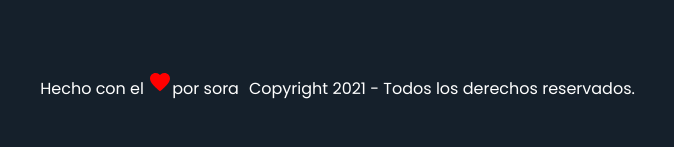
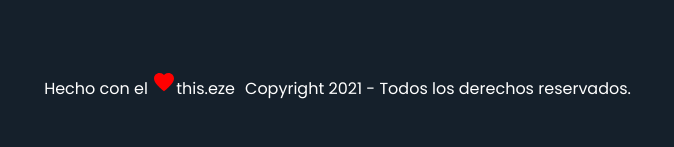
Before and after one commit to mathza18/portafolio, a plain HTML site: page index.html in a window 1280 px wide. Shown: the part 5923-6070 px from the top of the page, 245-919 px from the left. Drawn offline with Linux system fonts and the light colour scheme.

Commit message:
Update index.html

```diff
--- a/index.html
+++ b/index.html
@@ -229,7 +229,7 @@
             </div>
 
             <div class="footer-copyright">
-               <p>Hecho con el <img src="./icons/icon-heart_outline.svg" alt="">por sora</p>
+               <p>Hecho con el <img src="./icons/icon-heart_outline.svg" alt="">this.eze</p>
 
                <p>Copyright 2021 - Todos los derechos reservados.</p>
             </div>
```
